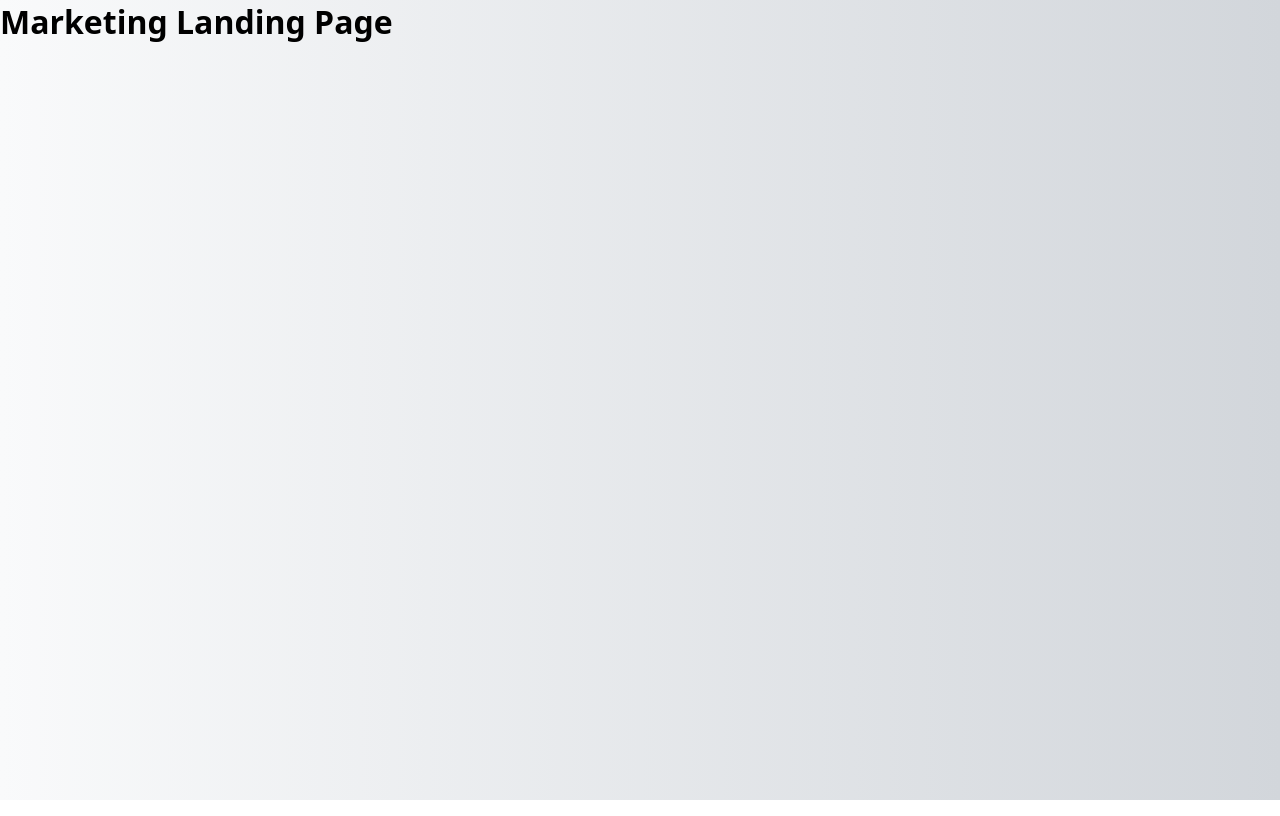
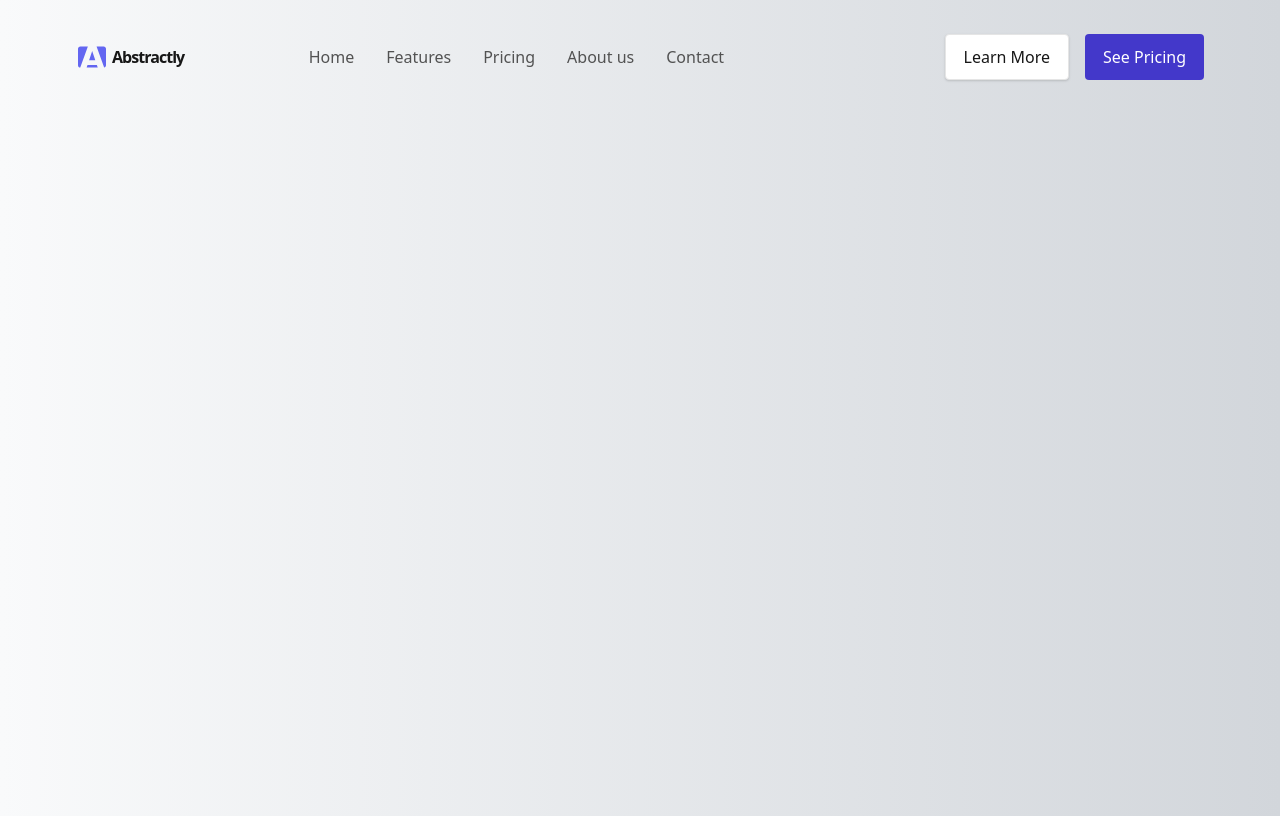
Before and after one commit to DMV22/Marketing-Landing-Page, a React (Create React App) app: page / in a window 1280 px wide. Built offline with nearby package versions, Linux system fonts and the light colour scheme.

Commit message:
feat: implement responsive header navigation

```diff
--- a/src/App.js
+++ b/src/App.js
@@ -1,7 +1,9 @@
+import Navbar from "./components/sections/Navbar/Navbar";
+
 function App() {
   return (
     <div>
-      <h1>Marketing Landing Page</h1>
+      <Navbar />
     </div>
   );
 }
--- /dev/null
+++ b/src/components/sections/Navbar/Navbar.jsx
@@ -0,0 +1,54 @@
+import { useState } from 'react';
+import Logo from '../../ui/Logo/Logo';
+import Buttons from '../../ui/Buttons/Buttons';
+import BurgerButton from '../../ui/BurgerButton/BurgerButton';
+import NavMenu from '../../ui/NavMenu/NavMenu';
+import styles from './Navbar.module.scss';
+
+export default function Navbar() {
+  const [isOpen, setIsOpen] = useState(false);
+
+  const toggleMenu = () => {
+    setIsOpen((prev) => !prev);
+  };
+
+  const closeMenu = () => {
+    setIsOpen(false);
+  };
+
+  return (
+    <header className={styles.header}>
+      <div className={styles.header__container}>
+        <Logo />
+
+        <nav aria-label="Desktop navigation">
+          <NavMenu
+            listClassName={styles.nav}
+            itemClassName={styles.nav__item}
+            linkClassName={styles.nav__link}
+          />
+        </nav>
+        <Buttons />
+
+        <BurgerButton
+          isOpen={isOpen}
+          onClick={toggleMenu}
+          className={styles.burger}
+        />
+      </div>
+
+      <div
+        className={`${styles.mobileMenu} ${isOpen ? styles.mobileMenuOpen : ''}`}
+      >
+        <nav aria-label="Mobile navigation">
+          <NavMenu
+            listClassName={styles.mobileNav}
+            itemClassName={styles.mobileNav__item}
+            linkClassName={styles.mobileNav__link}
+            onLinkClick={closeMenu}
+          />
+        </nav>
+      </div>
+    </header>
+  );
+}
--- /dev/null
+++ b/src/components/sections/Navbar/Navbar.module.scss
@@ -0,0 +1,118 @@
+@use '../../../styles/abstracts/mixins' as *;
+
+.header {
+  margin-top: var(--space-200);
+
+  &__container {
+    display: flex;
+    align-items: center;
+    justify-content: space-between;
+    padding-block: 1.125rem;
+    padding-inline: 1rem;
+  }
+
+  @include desktop {
+    &__container {
+      padding-inline: clamp(2rem, -9rem + 17.1875vw, 7rem);
+    }
+  }
+}
+
+.nav {
+  display: none;
+
+  @include desktop {
+    margin-right: var(--space-900);
+    display: flex;
+    align-items: center;
+    gap: var(--space-400);
+
+    &__link {
+      font-weight: var(--font-weight-medium);
+      font-size: var(--text-md);
+      line-height: var(--line-height-base);
+      color: var(--color-text-secondary);
+    }
+
+    &__link:hover {
+      color: var(--color-text-primary);
+    }
+
+    &__link:focus {
+      padding: 0 0.125em;
+      border-radius: var(--radius-sm);
+      box-shadow: var(--shadow-focus-ring);
+    }
+  }
+}
+
+.burger {
+  color: var(--color-text-secondary);
+  cursor: pointer;
+
+  &:hover {
+    color: var(--color-text-primary);
+  }
+
+  &:focus {
+    box-shadow: var(--shadow-focus-ring);
+    border-radius: var(--radius-sm);
+  }
+
+  &:disabled {
+    color: var(--color-disabled-text);
+    cursor: not-allowed;
+  }
+
+  @include desktop {
+    display: none;
+  }
+}
+
+.mobileMenu {
+  display: none;
+  padding: var(--space-200) var(--space-200);
+}
+
+.mobileMenuOpen {
+  display: block;
+
+  @include desktop {
+    display: none;
+  }
+}
+
+.mobileNav {
+  display: flex;
+  flex-direction: column;
+  gap: var(--space-100);
+
+  &__item {
+    width: 100%;
+  }
+
+  &__link {
+    display: block;
+    width: 100%;
+    padding: 0.75rem 1rem;
+    border-radius: var(--radius-md);
+    font-weight: var(--font-weight-medium);
+    font-size: var(--text-md);
+    line-height: var(--line-height-base);
+    color: var(--color-text-primary);
+    background-color: var(--color-white);
+    transition:
+      background-color var(--transition-base),
+      color var(--transition-base);
+  }
+
+  &__link:hover {
+    background-color: var(--color-indigo-50);
+    color: var(--color-indigo-700);
+  }
+
+  &__link:focus {
+    outline: none;
+    box-shadow: var(--shadow-focus-ring);
+  }
+}
--- /dev/null
+++ b/src/components/sections/Navbar/navbar.data.js
@@ -0,0 +1,7 @@
+export const navLinks = [
+  { name: 'Home', href: '#' },
+  { name: 'Features', href: '#' },
+  { name: 'Pricing', href: '#' },
+  { name: 'About us', href: '#' },
+  { name: 'Contact', href: '#' },
+];
--- /dev/null
+++ b/src/components/ui/BurgerButton/BurgerButton.jsx
@@ -0,0 +1,25 @@
+export default function BurgerButton({ className, isOpen, onClick }) {
+  return (
+    <button
+      type="button"
+      onClick={onClick}
+      className={className}
+      aria-label={isOpen ? 'Close menu' : 'Open menu'}
+      aria-expanded={isOpen}
+      aria-controls="mobile-menu"
+    >
+      <svg
+        width="17"
+        height="17"
+        viewBox="0 0 17 17"
+        fill="none"
+        xmlns="http://www.w3.org/2000/svg"
+      >
+        <path
+          d="M2.08325 2.77783H14.5833V4.16672H2.08325V2.77783ZM2.08325 7.63894H14.5833V9.02783H2.08325V7.63894ZM2.08325 12.5001H14.5833V13.8889H2.08325V12.5001Z"
+          fill="currentColor"
+        />
+      </svg>
+    </button>
+  );
+}
--- /dev/null
+++ b/src/components/ui/Buttons/Buttons.jsx
@@ -0,0 +1,11 @@
+import React from 'react'
+import styles from './Buttons.module.scss'
+
+export default function Buttons() {
+  return (
+    <div className={styles['cta-buttons']}>
+      <button className="btn btn--primary">Learn More</button>
+      <button className="btn btn--secondary">See Pricing</button>
+    </div>
+  )
+}
--- /dev/null
+++ b/src/components/ui/Buttons/Buttons.module.scss
@@ -0,0 +1,10 @@
+@use '../../../styles/abstracts/mixins' as *;
+
+.cta-buttons {
+  display: none;
+
+  @include desktop {
+    display: flex;
+    gap: var(--space-200);
+  }
+}
--- /dev/null
+++ b/src/components/ui/Logo/Logo.jsx
@@ -0,0 +1,11 @@
+import styles from './Logo.module.scss';
+import logo from '../../../assets/logo.svg';
+
+export default function Logo() {
+  return (
+    <a href="#home" className={styles.logo__wrap} aria-label="Abstractly home">
+      <img src={logo} alt="" aria-hidden="true" />
+      <span className={styles.logo__name}>Abstractly</span>
+    </a>
+  )
+}
--- /dev/null
+++ b/src/components/ui/Logo/Logo.module.scss
@@ -0,0 +1,15 @@
+.logo {
+  &__wrap {
+    display: flex;
+    align-items: center;
+    gap: var(--space-050);
+  }
+
+  &__name {
+    font-weight: var(--font-weight-bold);
+    font-size: var(--text-md);
+    line-height: var(--line-height-base);
+    letter-spacing: -0.06em;
+    color: var(--color-text-primary);
+  }
+}
--- /dev/null
+++ b/src/components/ui/NavMenu/NavMenu.jsx
@@ -0,0 +1,24 @@
+import { navLinks } from '../../sections/Navbar/navbar.data';
+
+export default function NavMenu({
+  listClassName,
+  itemClassName,
+  linkClassName,
+  onLinkClick,
+}) {
+  return (
+    <ul className={listClassName}>
+      {navLinks.map((link) => (
+        <li key={link.name} className={itemClassName}>
+          <a
+            href={link.href}
+            className={linkClassName}
+            onClick={onLinkClick ? onLinkClick : undefined}
+          >
+            {link.name}
+          </a>
+        </li>
+      ))}
+    </ul>
+  );
+}
```
Also changed, not shown: src/assets/logo.svg (added), src/assets/menu-fill.svg (added).
